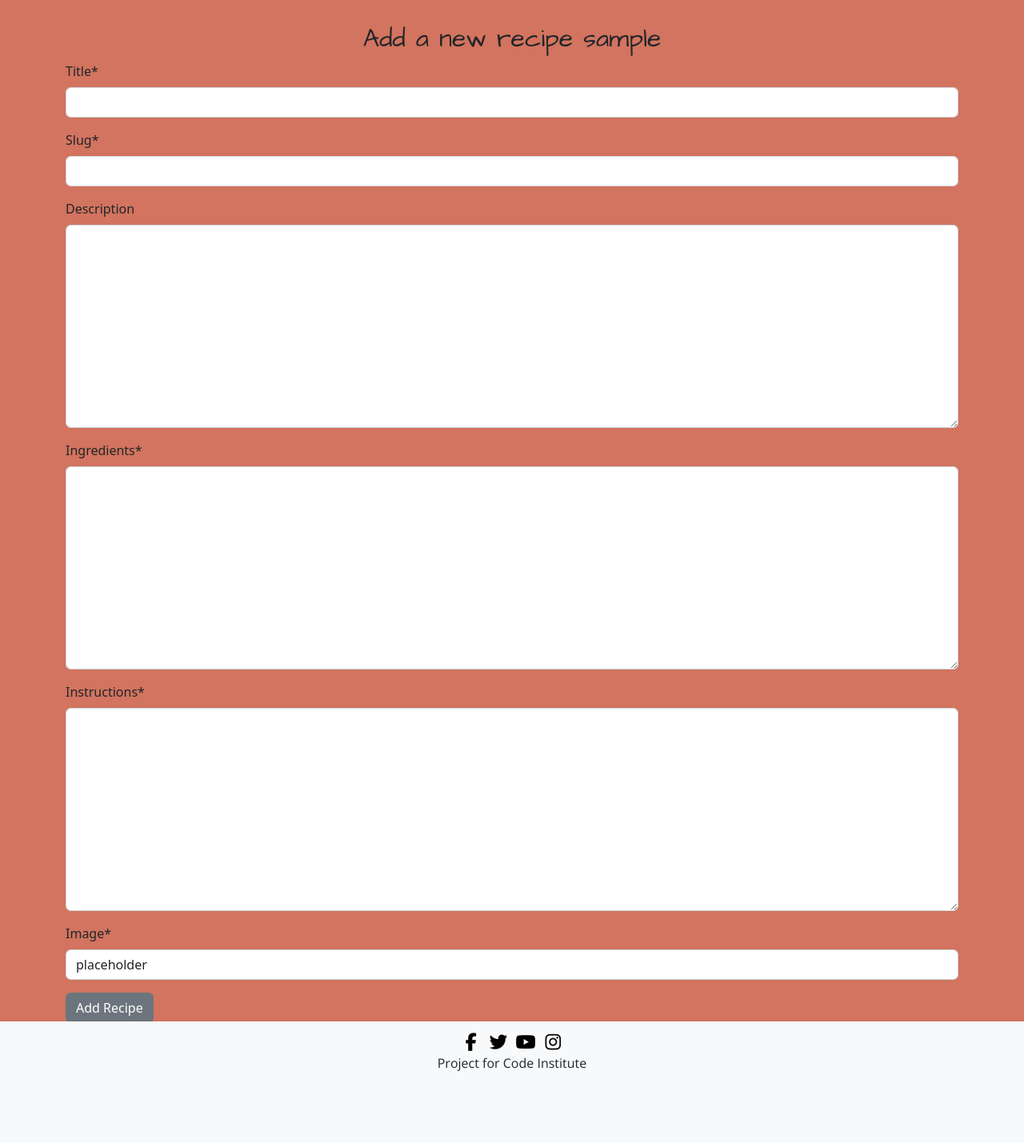
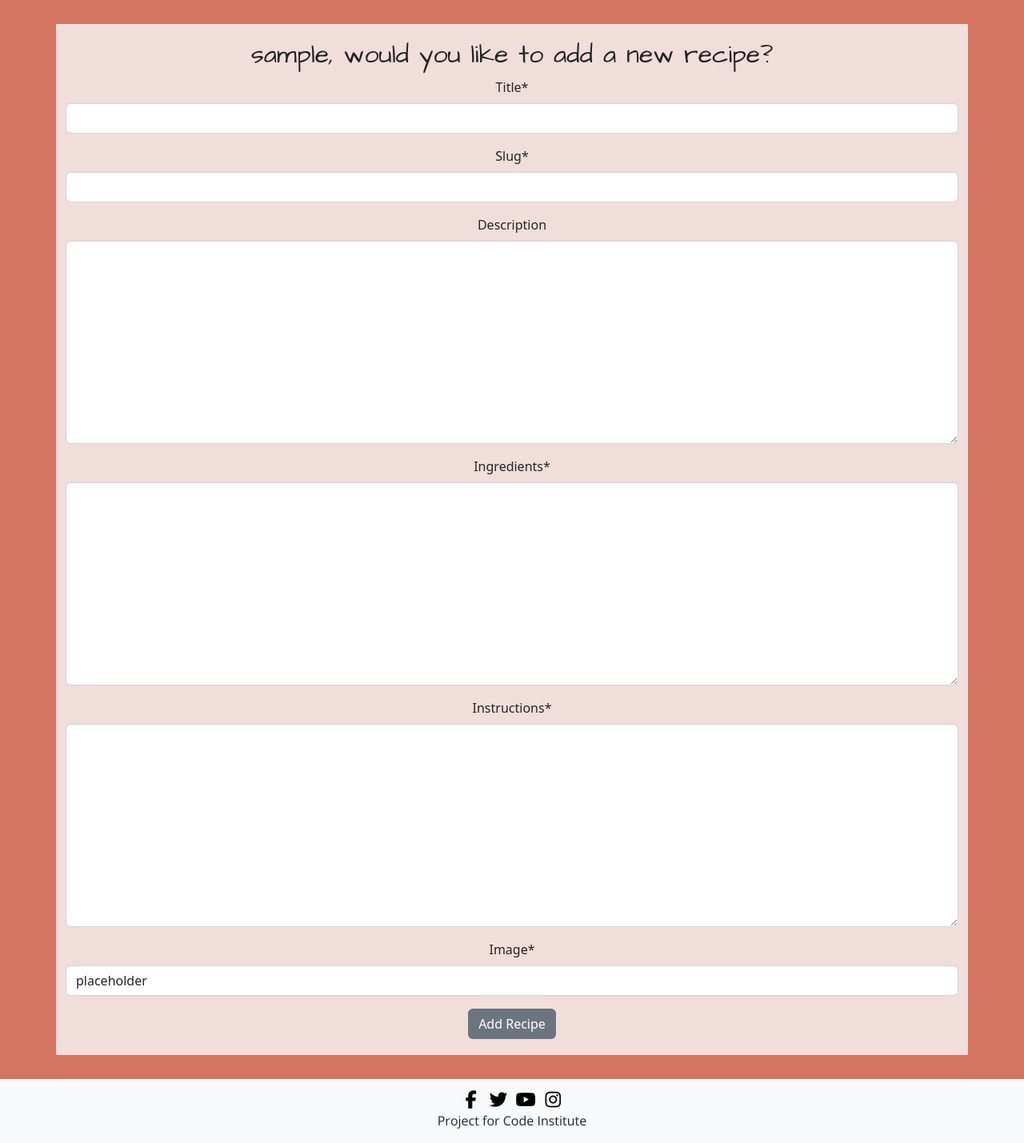
Before and after one commit to iama3191/My-mommy-me-blog, a Django app: page /add_recipe/ in a window 1280 px wide. Shown: the part 69-1498 px from the top of the page at 80% size. Before the commit the page ends 1408 px from the top, so only its background shows below. Run offline with Django 3.2, Linux system fonts and the light colour scheme; the visitor is signed in with stand-in values (Sample User, id 1); some libraries are stand-ins or nearby versions.

Commit message:
Add containers to the html templates for a better a cleaner site

```diff
--- a/blog/views.py
+++ b/blog/views.py
@@ -76,7 +76,7 @@ class RecipeDetail(View):
             },
         )
 
-    def recipe(self, request, slug, *args, **kwargs):
+    def post(self, request, slug, *args, **kwargs):
         """
         Submits form content to the database
         """
--- a/static/css/style.css
+++ b/static/css/style.css
@@ -153,10 +153,12 @@ footer p {
 .preparation-container,
 .comments-container,
 .update-container,
-.account-container {
+.account-container,
+.warning-message {
     background-color: rgb(248, 249, 250, 0.8);
     padding-top: 20px;
     padding-bottom: 20px;
+    margin-bottom: 2em;
 }
 
 .recipe-summary {
@@ -268,3 +270,9 @@ i .fa-regular,
 .pagination-links:hover {
     color: #000;
 }
+
+
+.summernote-div {
+    width: 60%;
+    max-width: 310px;
+}
--- a/templates/add_recipe.html
+++ b/templates/add_recipe.html
@@ -12,10 +12,10 @@
 
     {% if user.is_authenticated %}
         <!-- Form for adding a new recipe -->
-        <div class="container">
+        <div class="container recipe-container text-center">
             <div class="row">
                 <div class="col">
-                    <h2 class="text-center">Add a new recipe {{ user }}</h2>
+                    <h2 class="text-center">{{ user }}, would you like to add a new recipe?</h2>
                     <form action="." method="POST" enctype="multipart/form-data">
                         <div class="row">
                             <div class="col">
@@ -29,8 +29,10 @@
             </div>
         </div>
     {% else %}
-        <div class="row">
-            <p>Before you can add a new recipe, you need to <a href="{% url 'account_login' %}">log in</a> if you already have an account; or you can sign up <a href="{% url 'account_signup' %}">here.</a></p>
+        <div class="container warning-message text-center">
+            <div class="row">
+                <h5>Before you can add a new recipe, you need to <a class="signin-link" href="{% url 'account_login' %}">log in</a> if you already have an account; or you can sign up <a class="signin-link" href="{% url 'account_signup' %}">here.</a></h5>
+            </div>
         </div>
 
     {% endif %}
--- a/templates/index.html
+++ b/templates/index.html
@@ -35,7 +35,7 @@
                   <p class="author">Author: {{ recipe.author }}</p>
                 </div>
                 <hr>
-                {% if recipe.updated_on %}
+                {% if recipe.updated_on != recipe.created_on %}
                   <p class="card-text"><small class="text-muted">{{ recipe.updated_on }} <i class="fa-regular fa-heart right mx-auto"></i> {{ recipe.number_of_likes }}</small>
                   </p>
                 {% else %}
--- a/templates/recipe_detail.html
+++ b/templates/recipe_detail.html
@@ -15,9 +15,9 @@
   <div class="recipe-summary">
     <div class="recipe-detail-img">
       {% if "placeholder" in recipe.featured_image.url %}
-        <img src="https://res.cloudinary.com/irecloudpractice/image/upload/v1663061761/placeholder-img_zkcm8c.jpg" width="100%">
+        <img src="https://res.cloudinary.com/irecloudpractice/image/upload/v1663061761/placeholder-img_zkcm8c.jpg" width="80%">
       {% else %}
-        <img src="{{ recipe.featured_image.url }}" width="100%">
+        <img src="{{ recipe.featured_image.url }}" width="80%">
       {% endif %}
     </div>
     <div class="recipe-detail-desc">
```
Also changed, not shown: templates/update_recipe.html (+6 -2 lines).
